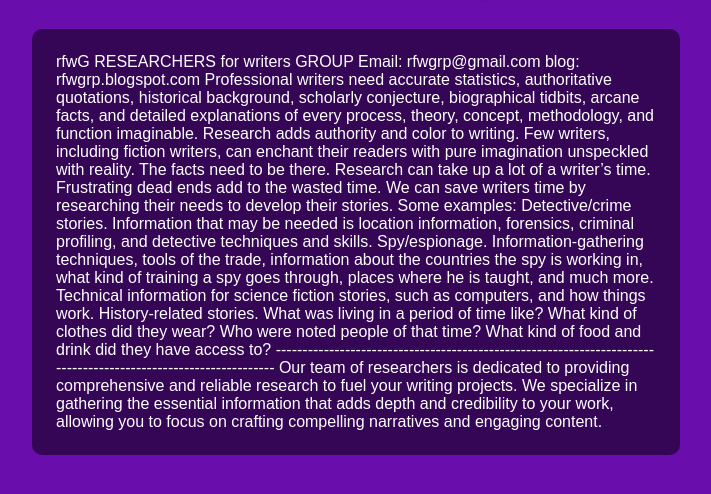
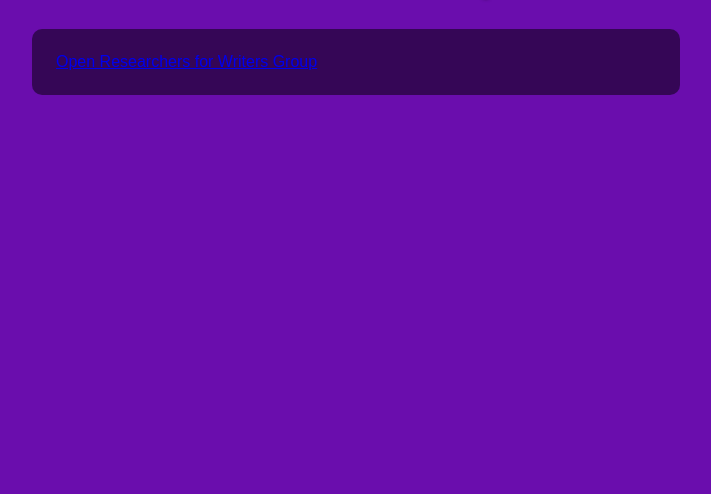
Before and after one commit to rsantarelli/rfwg, a plain HTML site: page rfwg..html in a window 1280 px wide. Shown: the part 72-566 px from the top of the page, without its empty margins (0-711 px from the left). Drawn offline with Linux system fonts and the light colour scheme.

Commit message:
Update rfwg.html with new content and link
Removed outdated content and added a link to the Researchers for Writers Group.

```diff
--- a/rfwg..html
+++ b/rfwg..html
@@ -48,26 +48,13 @@
   <h1>Researchers for Writers Group</h1>
 
  <div class="section">
-rfwG
-RESEARCHERS for writers GROUP
-Email: rfwgrp@gmail.com
-blog:  rfwgrp.blogspot.com
 
-Professional writers need accurate statistics, authoritative quotations, historical background, scholarly conjecture, biographical tidbits, arcane facts, and detailed explanations of every process, theory, concept, methodology, and function imaginable.
+<a href="https://rsantarelli.github.io/rfwg/?c=2" target="_blank">
+  Open Researchers for Writers Group
+</a>
 
-Research adds authority and color to writing. Few writers, including fiction writers, can enchant their readers with pure imagination unspeckled with reality. The facts need to be there.
-Research can take up a lot of a writer’s time. Frustrating dead ends add to the wasted time.
-We can save writers time by researching their needs to develop their stories.
-  Some examples:
-Detective/crime stories. Information that may be needed is location information, forensics, criminal profiling, and detective techniques and skills.
-Spy/espionage.  Information-gathering techniques, tools of the trade, information about the countries the spy is working in, what kind of training a spy goes through, places where he is taught, and much more.
-Technical information for science fiction stories, such as computers, and how things work.
-History-related stories. What was living in a period of time like? What kind of clothes did they wear? Who were noted people of that time? What kind of food and drink did they have access to?
 
-----------------------------------------------------------------------------------------------------------------
-
-Our team of researchers is dedicated to providing comprehensive and reliable research to fuel your writing projects. We specialize in gathering the essential information that adds depth and credibility to your work, allowing you to focus on crafting compelling narratives and engaging content.
-</div>
+ </div>
 
 
 </body>
```
